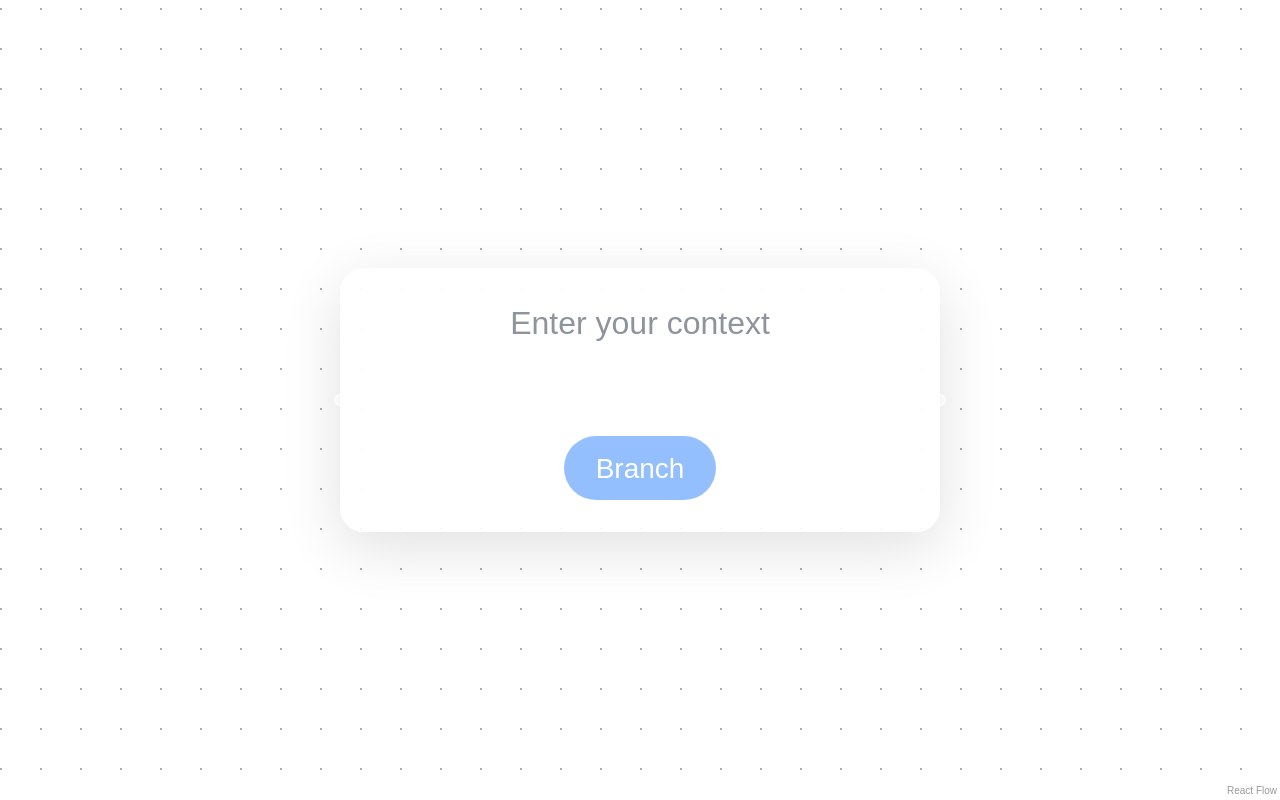
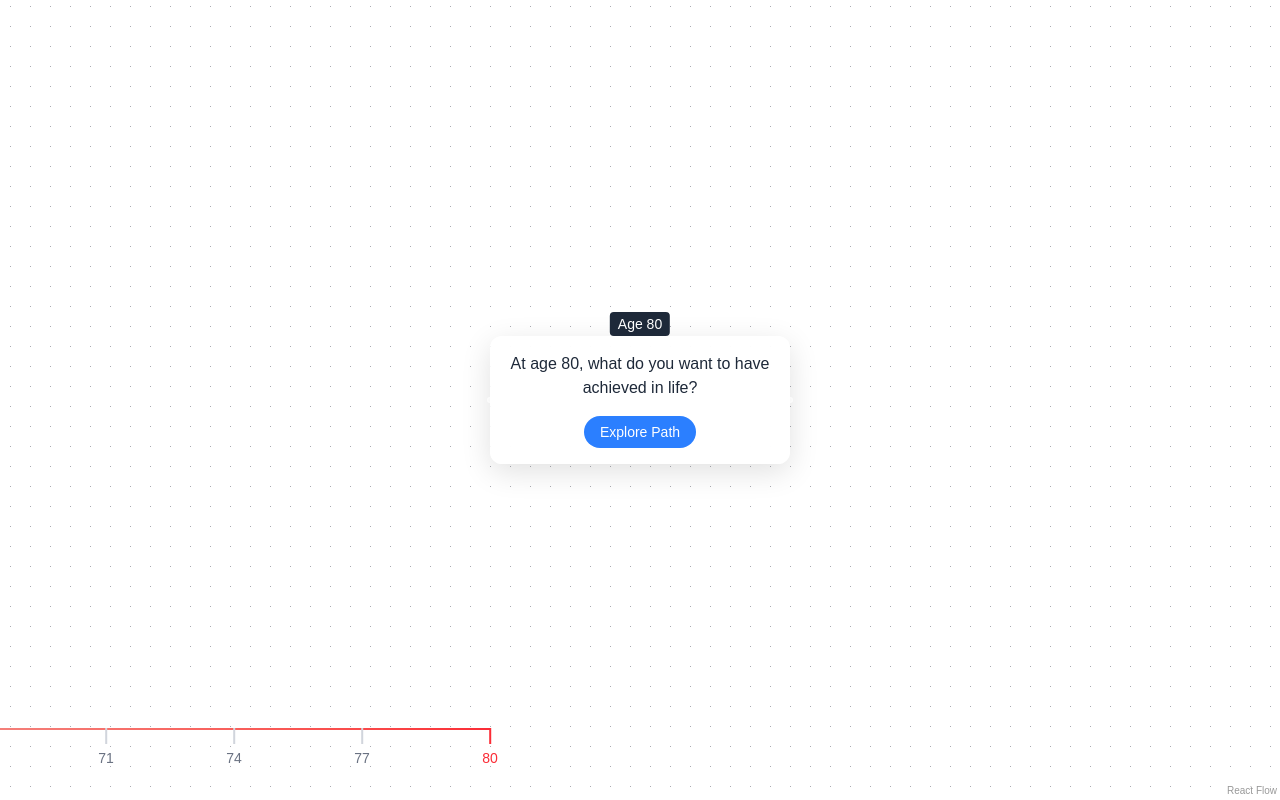
Before and after one commit to jerryliangxia/watdo, a Next.js app: page / in a window 1280 px wide. Built offline with nearby package versions, Linux system fonts and the light colour scheme.

Commit message:
Add timeline

```diff
--- a/src/app/api/fortune/route.ts
+++ b/src/app/api/fortune/route.ts
@@ -9,84 +9,65 @@ const cohere = new CohereClient({
 
 export async function POST(req: NextRequest) {
   try {
-    // Parse the request body
     const { userInput } = await req.json();
 
-    if (!userInput || typeof userInput !== "string") {
-      return NextResponse.json({ error: "Invalid input" }, { status: 400 });
-    }
+    // Extract the goal from the user's input
+    const goalMatch = userInput.match(/At age 80, (.*)/i);
+    const goal = goalMatch ? goalMatch[1] : userInput;
 
-    if (!process.env.COHERE_API_KEY) {
-      return NextResponse.json(
-        { error: "Cohere API key not configured" },
-        { status: 500 }
-      );
-    }
+    const prompt = `You are a life path advisor. The user wants to achieve this goal at age 80: "${goal}"
 
-    // Generate the fortunes using Cohere
+Generate a response in this exact JSON format:
+{
+  "fortunes": {
+    "probabilities": [
+      {
+        "text": "A major life event that directly leads to the goal at age 80",
+        "age": 65
+      }
+    ],
+    "actions": [
+      {
+        "text": "A specific action or decision that leads to the major life event",
+        "age": 45
+      }
+    ],
+    "random": [
+      {
+        "text": "A potential challenge or obstacle to consider",
+        "age": 55
+      }
+    ]
+  }
+}
+
+Important rules:
+1. The ages should be between 20 and 80
+2. Each probability should be a significant life event that directly contributes to the goal at age 80
+3. Each action should be a specific decision or step that leads to one of the probabilities
+4. The random events should be realistic challenges that could affect the path
+5. Make the response feel personal and meaningful to the user's goal
+6. Keep the ages logically spaced (earlier events should have earlier ages)
+7. Focus on actionable and specific events/decisions
+8. Work backwards from age 80 - each event should be a stepping stone towards the final goal
+9. The probabilities should be major milestones that are necessary to achieve the goal
+10. The actions should be concrete steps that lead to those milestones`;
+
     const response = await cohere.generate({
-      prompt: `You are a mystic fortune teller. Based on this context: "${userInput}", generate three types of predictions:
-
-      1. Three probability-based predictions (realistic, data-driven, max 10 words each)
-      2. Two action recommendations (beneficial advice, max 10 words each)
-      3. Two unlikely but possible negative scenarios (rare occurrences, max 10 words each)
-
-      Format your response as a JSON object with the following structure:
-      {
-        "probabilities": ["prediction1", "prediction2", "prediction3"],
-        "actions": ["action1", "action2"],
-        "random": ["scenario1", "scenario2"]
-      }
-
-      Only return the JSON object, nothing else.`,
-      maxTokens: 300,
+      prompt,
+      maxTokens: 500,
       temperature: 0.7,
       k: 0,
       stopSequences: [],
       returnLikelihoods: "NONE",
     });
 
-    // Parse the generated text as JSON
-    const generatedText = response.generations[0].text.trim();
-    let fortunes;
+    const generatedText = response.generations[0].text;
+    const fortuneData = JSON.parse(generatedText);
 
-    try {
-      fortunes = JSON.parse(generatedText);
-
-      // Validate the structure
-      if (
-        !fortunes.probabilities ||
-        !fortunes.actions ||
-        !fortunes.random ||
-        !Array.isArray(fortunes.probabilities) ||
-        !Array.isArray(fortunes.actions) ||
-        !Array.isArray(fortunes.random)
-      ) {
-        throw new Error("Invalid response format");
-      }
-    } catch (error) {
-      console.error("Failed to parse Cohere response:", generatedText);
-      // Fallback to default fortunes if parsing fails
-      fortunes = {
-        probabilities: [
-          "Market trends indicate potential growth in your sector.",
-          "A professional opportunity will present itself soon.",
-          "Your current path leads to financial stability.",
-        ],
-        actions: [
-          "Diversify your investments for long-term security.",
-          "Build connections in your field of interest.",
-        ],
-        random: [
-          "Unexpected travel disruption may affect future plans.",
-          "A technological failure could impact personal data.",
-        ],
-      };
-    }
-
-    return NextResponse.json({ fortunes });
+    return NextResponse.json(fortuneData);
   } catch (error) {
-    console.error("Error processing fortune request:", error);
+    console.error("Error generating fortune:", error);
     return NextResponse.json(
       { error: "Failed to generate fortune" },
       { status: 500 }
--- a/src/app/page.tsx
+++ b/src/app/page.tsx
@@ -19,12 +19,23 @@ import {
 import dagre from "dagre";
 import "@xyflow/react/dist/style.css";
 import EditableNode from "@/components/EditableNode";
+import TimelineTicker from "@/components/TimelineTicker";
 
 interface FortuneResponse {
   fortunes: {
-    probabilities: string[];
-    actions: string[];
-    random: string[];
+    probabilities: Array<{
+      text: string;
+      age?: number;
+    }>;
+    actions: Array<{
+      text: string;
+      age?: number;
+    }>;
+    random: Array<{
+      text: string;
+      age?: number;
+    }>;
+    deathAge?: number;
   };
 }
 
@@ -37,62 +48,87 @@ const initialNodes: Node[] = [
     id: "1",
     type: "editable",
     data: {
-      label: "Enter your question...",
+      label: "At age 80, what do you want to have achieved in life?",
       onChange: (newLabel: string) => console.log("Node 1:", newLabel),
       onBranch: () => console.log("Branch clicked for node 1"),
       hasBranches: false,
       nodeType: "prompt",
+      age: 80,
     },
-    position: { x: 0, y: 0 },
+    position: { x: 50, y: window.innerHeight / 2 },
   },
 ];
 
-// Dagre layout configuration
-const dagreGraph = new dagre.graphlib.Graph();
-dagreGraph.setDefaultEdgeLabel(() => ({}));
+// Timeline configuration
+const TIMELINE_START_X = 50; // Left margin
+const TIMELINE_WIDTH = window.innerWidth * 2; // Make timeline wider to accommodate all nodes
+const TARGET_AGE = 80; // The target age we're working backwards from
+const MIN_AGE = 20; // Minimum age to consider
+const NODE_HORIZONTAL_SPACING = 300; // Minimum horizontal space between nodes
 
 const getLayoutedElements = (
   nodes: Node[],
   edges: Edge[],
   direction = "LR"
 ) => {
-  const isHorizontal = direction === "LR";
-  dagreGraph.setGraph({
-    rankdir: direction,
-    nodesep: 150, // Vertical spacing between nodes in the same rank
-    ranksep: 200, // Horizontal spacing between ranks
-    edgesep: 100, // Minimum spacing between edges
-  });
+  // Calculate age range for scaling (working backwards from 80)
+  const ageRange = TARGET_AGE - MIN_AGE;
+  const timelineScale = TIMELINE_WIDTH / ageRange;
 
-  // Clear the graph
-  dagreGraph.nodes().forEach((n) => dagreGraph.removeNode(n));
+  // Position nodes based on their age
+  const layoutedNodes = nodes.map((node) => {
+    let xPos;
+    let yPos = node.position.y;
 
-  // Add nodes to the graph with different sizes based on type
-  nodes.forEach((node) => {
-    const width = node.data.nodeType === "predictions" ? 400 : 300;
-    const height = node.data.nodeType === "predictions" ? 200 : 100;
-    dagreGraph.setNode(node.id, { width, height });
-  });
+    if (node.id === "1") {
+      // Place initial node at the end (age 80)
+      xPos = TIMELINE_START_X + TIMELINE_WIDTH;
+    } else if (node.data.age) {
+      // Position based on age, working backwards from 80
+      // Calculate position from the right side of the timeline
+      xPos =
+        TIMELINE_START_X +
+        TIMELINE_WIDTH -
+        (TARGET_AGE - node.data.age) * timelineScale;
+    } else if (node.data.nodeType === "predictions") {
+      // Position predictions node after its parent
+      const parentNode = nodes.find((n) => n.id === node.id.split("-")[0]);
+      if (parentNode && parentNode.data.age) {
+        xPos =
+          TIMELINE_START_X +
+          TIMELINE_WIDTH -
+          (TARGET_AGE - parentNode.data.age) * timelineScale -
+          NODE_HORIZONTAL_SPACING;
+      } else {
+        xPos = parentNode
+          ? parentNode.position.x - NODE_HORIZONTAL_SPACING
+          : node.position.x;
+      }
+    } else {
+      // For nodes without age, maintain relative positioning
+      const parentNode = nodes.find((n) => n.id === node.id.split("-")[0]);
+      if (parentNode && parentNode.data.age) {
+        xPos =
+          TIMELINE_START_X +
+          TIMELINE_WIDTH -
+          (TARGET_AGE - parentNode.data.age) * timelineScale -
+          NODE_HORIZONTAL_SPACING;
+      } else {
+        xPos = parentNode
+          ? parentNode.position.x - NODE_HORIZONTAL_SPACING
+          : node.position.x;
+      }
+    }
 
-  // Add edges to the graph
-  edges.forEach((edge) => {
-    dagreGraph.setEdge(edge.source, edge.target);
-  });
+    // Adjust vertical position for action nodes from the same parent
+    if (node.data.nodeType === "action") {
+      const siblingIndex = parseInt(node.id.split("-action-")[1]);
+      yPos = window.innerHeight / 2 + (siblingIndex * 200 - 100);
+    }
 
-  // Apply the layout
-  dagre.layout(dagreGraph);
-
-  // Get the positioned nodes
-  const layoutedNodes = nodes.map((node) => {
-    const nodeWithPosition = dagreGraph.node(node.id);
-    const width = node.data.nodeType === "predictions" ? 400 : 300;
-    const height = node.data.nodeType === "predictions" ? 200 : 100;
     return {
       ...node,
-      position: {
-        x: nodeWithPosition.x - width / 2,
-        y: nodeWithPosition.y - height / 2,
-      },
+      position: { x: xPos, y: yPos },
     };
   });
 
@@ -103,7 +139,20 @@ function Flow() {
   const [nodes, setNodes] = useState<Node[]>(initialNodes);
   const [edges, setEdges] = useState<Edge[]>([]);
   const [branchedNodes, setBranchedNodes] = useState<Set<string>>(new Set());
+  const [currentAge, setCurrentAge] = useState<number>(TARGET_AGE);
+  const [minAge, setMinAge] = useState<number>(MIN_AGE);
   const { fitView, getNodes } = useReactFlow();
+
+  // Update ages when nodes change
+  useEffect(() => {
+    let newMinAge = MIN_AGE;
+    nodes.forEach((node) => {
+      if (node.data.age && node.data.age < newMinAge) {
+        newMinAge = node.data.age;
+      }
+    });
+    setMinAge(newMinAge);
+  }, [nodes]);
 
   const onNodesChange = useCallback((changes: NodeChange[]) => {
     setNodes((nds) => applyNodeChanges(changes, nds));
@@ -114,7 +163,18 @@ function Flow() {
   }, []);
 
   const onConnect = useCallback(
-    (params: any) => setEdges((eds) => addEdge(params, eds)),
+    (params: any) =>
+      setEdges((eds) =>
+        addEdge(
+          {
+            ...params,
+            sourceHandle: "left",
+            targetHandle: "right",
+            type: "smoothstep",
+          },
+          eds
+        )
+      ),
     []
   );
 
@@ -214,10 +274,14 @@ function Flow() {
               type: "editable",
               data: {
                 label: [
-                  "Probabilities:",
-                  ...fortune.fortunes.probabilities.map((p) => `• ${p}`),
-                  "\nPotential Risks:",
-                  ...fortune.fortunes.random.map((r) => `• ${r}`),
+                  "Key Life Events:",
+                  ...fortune.fortunes.probabilities.map(
+                    (p) => `• ${p.text}${p.age ? ` (Age ${p.age})` : ""}`
+                  ),
+                  "\nPotential Challenges:",
+                  ...fortune.fortunes.random.map(
+                    (r) => `• ${r.text}${r.age ? ` (Age ${r.age})` : ""}`
+                  ),
                 ].join("\n"),
                 nodeType: "predictions",
                 hasBranches: false,
@@ -231,9 +295,12 @@ function Flow() {
                 id: `${nodeId}-action-${index}`,
                 type: "editable",
                 data: {
-                  label: action,
+                  label: `${action.text}${
+                    action.age ? ` (Age ${action.age})` : ""
+                  }`,
                   nodeType: "action",
                   hasBranches: true,
+                  age: action.age,
                 },
                 position: { x: 0, y: 0 },
               })
@@ -246,12 +313,18 @@ function Flow() {
                 id: `e-${nodeId}-predictions`,
                 source: nodeId,
                 target: predictionsNode.id,
+                sourceHandle: "left",
+                targetHandle: "right",
+                type: "smoothstep",
               },
               // Edges from predictions to actions
               ...actionNodes.map((node) => ({
                 id: `e-predictions-${node.id}`,
                 source: predictionsNode.id,
                 target: node.id,
+                sourceHandle: "left",
+                targetHandle: "right",
+                type: "smoothstep",
               })),
             ];
 
@@ -288,12 +361,19 @@ function Flow() {
               data: {
                 ...node.data,
                 label: newLabel,
+                age: node.id === "1" ? extractAge(newLabel) : node.data.age,
               },
             }
           : node
       )
     );
   }, []);
+
+  // Extract age helper function
+  const extractAge = (text: string) => {
+    const match = text.match(/(\d+)\s*(?:years?\s*old|yo|age)/i);
+    return match ? parseInt(match[1]) : null;
+  };
 
   // Initial layout
   useEffect(() => {
@@ -304,7 +384,17 @@ function Flow() {
     }, 0);
   }, [fitView]);
 
+  // Add viewport change handler
+  const onMoveEnd = useCallback((event: any, viewport: any) => {
+    // This ensures the timeline stays in sync with the viewport
+    const container = document.querySelector(".react-flow__viewport");
+    if (container) {
+      container.style.willChange = "transform";
+    }
+  }, []);
+
   return (
+    <>
       <ReactFlow
         nodes={nodes.map((node) => ({
           ...node,
@@ -313,18 +403,35 @@ function Flow() {
             onChange: (newLabel: string) => updateNodeData(node.id, newLabel),
             onBranch: () => handleBranch(node.id),
             hasBranches:
-            node.data.nodeType === "prompt" || node.data.nodeType === "action",
+              node.data.nodeType === "prompt" ||
+              node.data.nodeType === "action",
           },
         }))}
         edges={edges}
         onNodesChange={onNodesChange}
         onEdgesChange={onEdgesChange}
         onConnect={onConnect}
+        onMoveEnd={onMoveEnd}
         nodeTypes={nodeTypes}
+        defaultViewport={{ x: 0, y: 0, zoom: 1 }}
         fitView
+        minZoom={0.2}
+        maxZoom={1}
+        translateExtent={[
+          [-TIMELINE_WIDTH / 2, -1000],
+          [TIMELINE_WIDTH * 1.5, window.innerHeight + 1000],
+        ]}
       >
         <Background />
+        <TimelineTicker
+          startAge={minAge}
+          endAge={TARGET_AGE}
+          width={TIMELINE_WIDTH}
+          startX={TIMELINE_START_X}
+          timelineScale={TIMELINE_WIDTH / (TARGET_AGE - minAge)}
+        />
       </ReactFlow>
+    </>
   );
 }
 
--- a/src/components/EditableNode.tsx
+++ b/src/components/EditableNode.tsx
@@ -7,6 +7,8 @@ interface EditableNodeData {
   onBranch: () => Promise<void>;
   hasBranches: boolean;
   nodeType: "prompt" | "predictions" | "action";
+  age?: number | null;
+  deathAge?: number;
 }
 
 export default function EditableNode({ data }: { data: EditableNodeData }) {
@@ -29,12 +31,46 @@ export default function EditableNode({ data }: { data: EditableNodeData }) {
     }
   }, [data.nodeType, data.label]);
 
+  const getNodeStyle = () => {
+    const baseStyle =
+      "p-4 transition-all duration-200 text-center flex flex-col justify-center items-center gap-2 relative";
+
+    switch (data.nodeType) {
+      case "prompt":
+        return `${baseStyle} bg-white/80 backdrop-blur-md shadow-[0_8px_30px_rgb(0,0,0,0.12)] rounded-xl font-medium text-gray-800 hover:shadow-lg cursor-pointer w-[300px] min-h-[120px] ${
+          !isEditing ? "hover:bg-white/90" : ""
+        }`;
+      case "predictions":
+        return `${baseStyle} bg-gradient-to-br from-blue-50/80 to-red-50/80 backdrop-blur-md shadow-md rounded-xl text-gray-800 whitespace-pre-line w-[400px] min-h-[200px]`;
+      case "action":
+        return `${baseStyle} bg-green-50/80 backdrop-blur-md shadow-md rounded-xl text-green-800 hover:shadow-lg cursor-pointer w-[300px] min-h-[120px] ${
+          !isEditing ? "hover:bg-green-50/90" : ""
+        }`;
+      default:
+        return baseStyle;
+    }
+  };
+
+  // Extract age from text if present
+  const extractAge = (text: string) => {
+    const match = text.match(/(\d+)\s*(?:years?\s*old|yo|age)/i);
+    return match ? parseInt(match[1]) : null;
+  };
+
   const handleSubmitOrBranch = useCallback(async () => {
     if (isLoading) return;
 
     if (isEditing && editValue.trim()) {
+      const age = extractAge(editValue);
       setIsEditing(false);
       data.onChange(editValue);
+      if (age && data.nodeType === "prompt") {
+        // Update the node's age
+        const node = document.querySelector(`[data-id="${data.id}"]`);
+        if (node) {
+          node.setAttribute("data-age", age.toString());
+        }
+      }
     } else if (data.hasBranches) {
       setIsLoading(true);
       try {
@@ -58,26 +94,6 @@ export default function EditableNode({ data }: { data: EditableNodeData }) {
     [handleSubmitOrBranch]
   );
 
-  const getNodeStyle = () => {
-    const baseStyle =
-      "p-4 transition-all duration-200 text-center flex flex-col justify-center items-center gap-2";
-
-    switch (data.nodeType) {
-      case "prompt":
-        return `${baseStyle} bg-white/80 backdrop-blur-md shadow-[0_8px_30px_rgb(0,0,0,0.12)] rounded-xl font-medium text-gray-800 hover:shadow-lg cursor-pointer w-[300px] min-h-[120px] ${
-          !isEditing ? "hover:bg-white/90" : ""
-        }`;
-      case "predictions":
-        return `${baseStyle} bg-gradient-to-br from-blue-50/80 to-red-50/80 backdrop-blur-md shadow-md rounded-xl text-gray-800 whitespace-pre-line w-[400px] min-h-[200px]`;
-      case "action":
-        return `${baseStyle} bg-green-50/80 backdrop-blur-md shadow-md rounded-xl text-green-800 hover:shadow-lg cursor-pointer w-[300px] min-h-[120px] ${
-          !isEditing ? "hover:bg-green-50/90" : ""
-        }`;
-      default:
-        return baseStyle;
-    }
-  };
-
   return (
     <div
       className={getNodeStyle()}
@@ -87,11 +103,27 @@ export default function EditableNode({ data }: { data: EditableNodeData }) {
           ? "Double click to edit"
           : ""
       }
+      data-age={data.age}
     >
+      {/* Age indicator for nodes with age */}
+      {data.age && (
+        <div className="absolute -top-6 left-1/2 transform -translate-x-1/2 bg-gray-800 text-white px-2 py-0.5 rounded text-sm">
+          Age {data.age}
+        </div>
+      )}
+
+      {/* Death age indicator for predictions node */}
+      {data.nodeType === "predictions" && data.deathAge && (
+        <div className="absolute -top-6 right-0 bg-red-600 text-white px-2 py-0.5 rounded text-sm">
+          Death: Age {data.deathAge}
+        </div>
+      )}
+
       <Handle
         type="target"
-        position={Position.Left}
+        position={Position.Right}
         className="!bg-white/50 !border-white/50"
+        id="right"
       />
 
       <div className="w-full flex flex-col gap-2 items-center">
@@ -104,7 +136,7 @@ export default function EditableNode({ data }: { data: EditableNodeData }) {
               className="w-full bg-transparent border-none text-center focus:outline-none resize-none min-h-[60px]"
               placeholder={
                 data.nodeType === "prompt"
-                  ? "Enter your context"
+                  ? "Enter your age and current situation..."
                   : "Edit text..."
               }
               autoFocus
@@ -114,7 +146,7 @@ export default function EditableNode({ data }: { data: EditableNodeData }) {
               disabled={!editValue.trim()}
               className="px-4 py-1.5 bg-blue-500 text-white rounded-full text-sm hover:bg-blue-600 transition-colors disabled:opacity-50 disabled:cursor-not-allowed"
             >
-              {data.nodeType === "prompt" ? "Branch" : "Save"}
+              {data.nodeType === "prompt" ? "Start Journey" : "Save"}
             </button>
           </>
         ) : (
@@ -139,7 +171,9 @@ export default function EditableNode({ data }: { data: EditableNodeData }) {
                 disabled={isLoading}
                 className="px-4 py-1.5 bg-blue-500 text-white rounded-full text-sm hover:bg-blue-600 transition-colors disabled:opacity-50 disabled:cursor-not-allowed mt-2 relative"
               >
-                <span className={isLoading ? "opacity-0" : ""}>Branch</span>
+                <span className={isLoading ? "opacity-0" : ""}>
+                  Explore Path
+                </span>
                 {isLoading && (
                   <div className="absolute inset-0 flex items-center justify-center">
                     <div className="w-5 h-5 border-2 border-white border-t-transparent rounded-full animate-spin"></div>
@@ -153,8 +187,9 @@ export default function EditableNode({ data }: { data: EditableNodeData }) {
 
       <Handle
         type="source"
-        position={Position.Right}
+        position={Position.Left}
         className="!bg-white/50 !border-white/50"
+        id="left"
       />
     </div>
   );
--- /dev/null
+++ b/src/components/TimelineTicker.tsx
@@ -0,0 +1,84 @@
+import React from "react";
+import { useStore, useReactFlow } from "@xyflow/react";
+
+interface TimelineTickerProps {
+  startAge: number;
+  endAge: number;
+  width: number;
+  startX: number;
+  timelineScale: number;
+}
+
+export default function TimelineTicker({
+  startAge,
+  endAge,
+  width,
+  startX,
+  timelineScale,
+}: TimelineTickerProps) {
+  // Get viewport transform from ReactFlow
+  const transform = useStore((state) => state.transform);
+  const [x, y, zoom] = transform;
+
+  const ageRange = endAge - startAge;
+  const tickCount = Math.min(ageRange, 20); // Show at most 20 ticks
+  const step = Math.ceil(ageRange / tickCount);
+  const ticks = [];
+
+  // Create ticks at regular intervals
+  for (let age = startAge; age <= endAge; age += step) {
+    // Calculate position from the right side of the timeline
+    const xPos = startX + width - (endAge - age) * timelineScale;
+    const isStart = age === startAge;
+    const isEnd = age === endAge;
+
+    ticks.push(
+      <div
+        key={age}
+        className="absolute flex flex-col items-center"
+        style={{
+          left: `${xPos}px`,
+          transform: `translateX(-50%) scale(${1 / zoom})`,
+          transformOrigin: "top",
+        }}
+      >
+        <div
+          className={`h-4 w-0.5 ${
+            isStart ? "bg-blue-500" : isEnd ? "bg-red-500" : "bg-gray-300"
+          }`}
+        ></div>
+        <span
+          className={`text-sm mt-1 font-medium ${
+            isStart ? "text-blue-500" : isEnd ? "text-red-500" : "text-gray-500"
+          }`}
+        >
+          {age}
+        </span>
+      </div>
+    );
+  }
+
+  return (
+    <div
+      className="fixed bottom-8 left-0 right-0 pointer-events-none"
+      style={{
+        height: "40px",
+        transform: `translateX(${x}px)`,
+      }}
+    >
+      {/* Timeline gradient background */}
+      <div
+        className="absolute h-0.5 bg-gradient-to-r from-blue-500 via-gray-300 to-red-500"
+        style={{
+          left: `${startX}px`,
+          width: `${width}px`,
+          transform: `scale(${1 / zoom}, 1)`,
+          transformOrigin: "left",
+        }}
+      ></div>
+
+      {/* Timeline markers */}
+      <div className="absolute h-8 w-full">{ticks}</div>
+    </div>
+  );
+}
```
Lines whose indentation alone changed are shown as unchanged.
